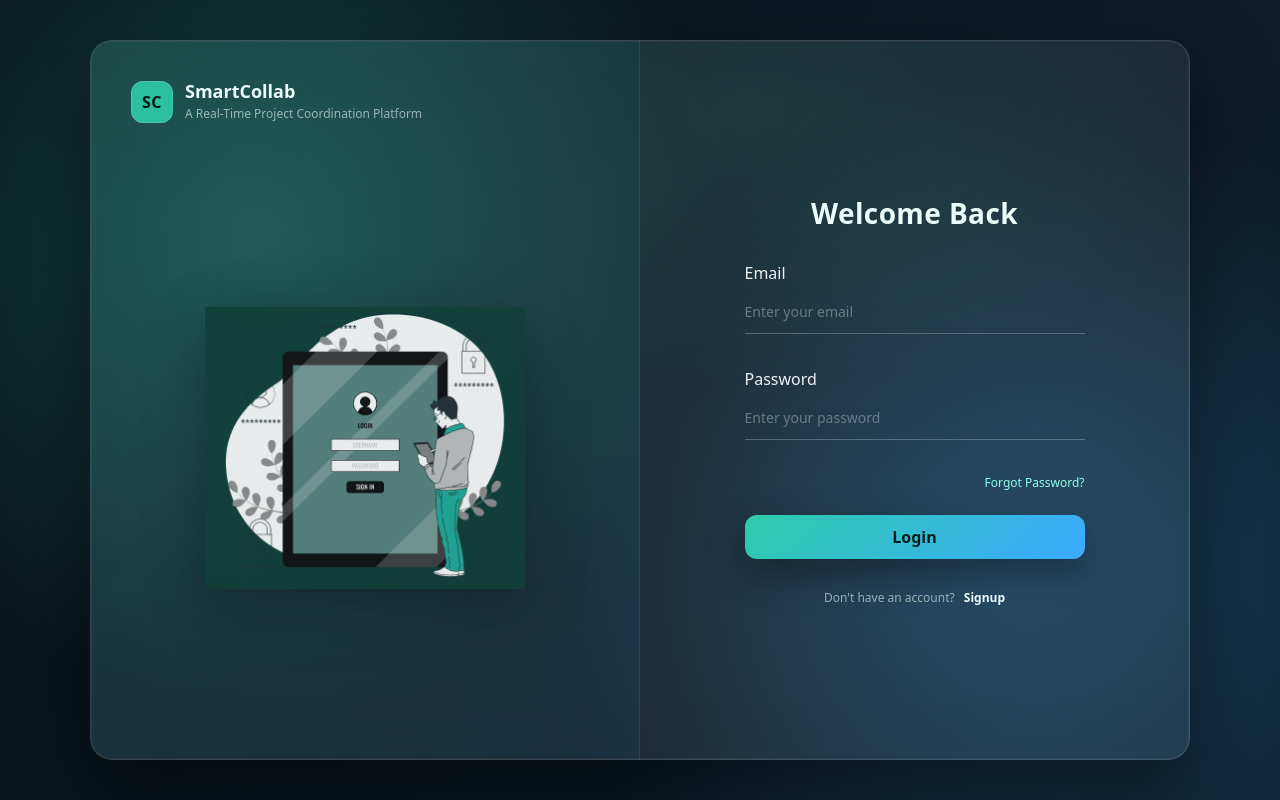
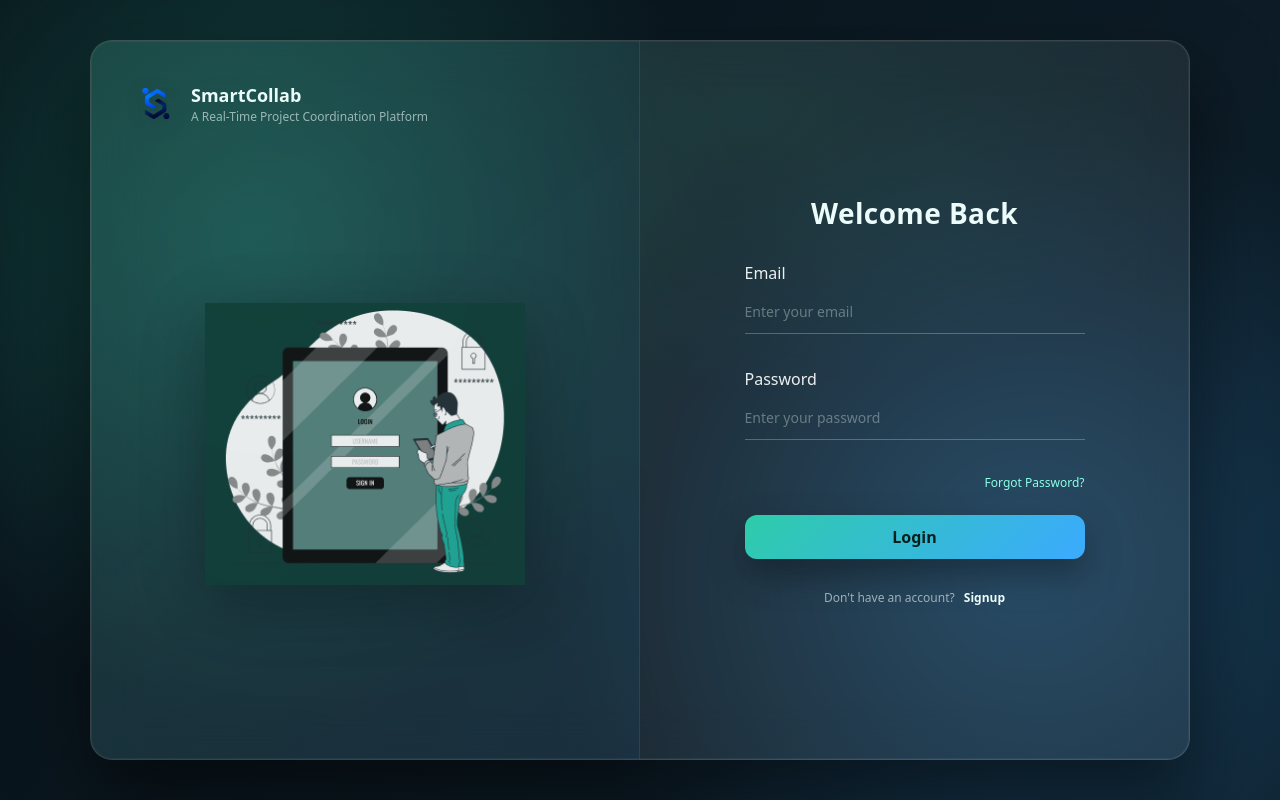
Before and after one commit to Fakiha16/SmartCollab, a React (Vite) app in the folder frontend/: page /login in a window 1280 px wide. Built offline with nearby package versions, Linux system fonts and the light colour scheme; no server answers.

Commit message:
Auth screen's Logo

```diff
--- a/frontend/src/auth/ForgotPassword.jsx
+++ b/frontend/src/auth/ForgotPassword.jsx
@@ -1,7 +1,8 @@
 import React, { useState } from "react";
 import { Link, useNavigate } from "react-router-dom";
 import "./auth.css";
-import illus from "../assets/login.png"; // forgot image ho to change kar lena
+import illus from "../assets/login.png";
+import logo from "../assets/Logo.png";
 
 export default function ForgotPassword() {
   const [email, setEmail] = useState("");
@@ -24,8 +25,9 @@ export default function ForgotPassword() {
         <div className="authLeft">
           <div className="authHeader">
             <div className="authBrand">
-              <div className="authLogo">SC</div>
-              <div className="authBrandText">
+<div className="authLogo">
+                <img src={logo} alt="Logo" />
+                </div>              <div className="authBrandText">
                 <div className="authBrandName">SmartCollab</div>
                 <div className="authBrandSub">Recover your account</div>
               </div>
--- a/frontend/src/auth/Login.jsx
+++ b/frontend/src/auth/Login.jsx
@@ -3,6 +3,8 @@ import { Link, useNavigate } from "react-router-dom";
 import axios from "axios";
 import "./auth.css";
 import illus from "../assets/login.png";
+import logo from "../assets/Logo.png";
+
 
 export default function Login() {
 
@@ -102,7 +104,9 @@ export default function Login() {
         <div className="authLeft">
           <div className="authHeader">
             <div className="authBrand">
-              <div className="authLogo">SC</div>
+              <div className="authLogo">
+                <img src={logo} alt="Logo" />
+                </div>
               <div className="authBrandText">
                 <div className="authBrandName">SmartCollab</div>
                 <div className="authBrandSub">A Real-Time Project Coordination Platform</div>
--- a/frontend/src/auth/ResetPassword.jsx
+++ b/frontend/src/auth/ResetPassword.jsx
@@ -26,8 +26,9 @@ export default function ResetPassword() {
         <div className="authLeft">
           <div className="authHeader">
             <div className="authBrand">
-              <div className="authLogo">SC</div>
-              <div className="authBrandText">
+<div className="authLogo">
+                <img src={logo} alt="Logo" />
+                </div>              <div className="authBrandText">
                 <div className="authBrandName">SmartCollab</div>
                 <div className="authBrandSub">Reset your password</div>
               </div>
--- a/frontend/src/auth/Signup.jsx
+++ b/frontend/src/auth/Signup.jsx
@@ -3,6 +3,8 @@ import { Link, useNavigate } from "react-router-dom";
 import axios from "axios";
 import "./auth.css";
 import illus from "../assets/signup.png";
+import logo from "../assets/Logo.png";
+
 
 export default function Signup() {
 
@@ -87,8 +89,9 @@ export default function Signup() {
         <div className="authLeft">
           <div className="authHeader">
             <div className="authBrand">
-              <div className="authLogo">SC</div>
-              <div>
+              <div className="authLogo">
+                <img src={logo} alt="Logo" />
+                </div>              <div>
                 <div className="authBrandName">SmartCollab</div>
                 <div className="authBrandSub">A Real-Time Project Coordination Platform</div>
               </div>
--- a/frontend/src/auth/auth.css
+++ b/frontend/src/auth/auth.css
@@ -14,6 +14,8 @@ html, body, #root { height: 100%; }
     radial-gradient(1200px 700px at 50% 110%, rgba(0, 0, 0, 0.55), transparent 55%),
     #0b1220;
 }
+
+
 
 /* Card */
 .authCard{
@@ -44,38 +46,42 @@ html, body, #root { height: 100%; }
 }
 
 /* ✅ Shared Header */
-.authHeader{ margin-bottom: 14px; }
 
 .authBrand{
   display: flex;
-  align-items: center;
+  align-items: center;   /* ✅ vertical center */
   gap: 12px;
 }
 
-.authLogo{
-  width: 42px;
-  height: 42px;
-  display: grid;
-  place-items: center;
-  border-radius: 12px;
-  font-weight: 800;
-  letter-spacing: 0.5px;
-  color: #d9fff7;
-  background: linear-gradient(135deg, rgba(46, 204, 170, 0.22), rgba(60, 170, 255, 0.18));
-  border: 1px solid rgba(255, 255, 255, 0.14);
+/* logo */
+.authLogo {
+  display: flex;
+  align-items: center;
+  justify-content: center;
+  margin: 0;              /* ❌ margin remove */
 }
 
+.authLogo img {
+  width: 48px;            /* thoda balanced size */
+  height: auto;
+  object-fit: contain;
+
+  filter: drop-shadow(0 4px 10px rgba(0, 0, 0, 0.15));
+  transition: all 0.3s ease;
+}
+
+/* text */
 .authBrandName{
-  font-size: 14px;
+  font-size: 16px;
   font-weight: 800;
   color: rgba(220, 255, 249, 0.92);
-  line-height: 1.1;
+  line-height: 1.2;
 }
 
 .authBrandSub{
   font-size: 12px;
   color: rgba(220, 255, 249, 0.60);
-  margin-top: 3px;
+  margin-top: 2px;
 }
 
 /* Illustration */
@@ -278,17 +284,7 @@ padding:10px;
   align-items:center;
 }
 
-.authLogo{
-  width:42px;
-  height:42px;
-  border-radius:12px;
-  background:rgba(46,204,170,.9);
-  display:flex;
-  align-items:center;
-  justify-content:center;
-  font-weight:700;
-  color:#041816;
-}
+
 
 .authBrandName{
   font-size:18px;
```
Also changed, not shown: frontend/src/assets/Logo.png (added).
